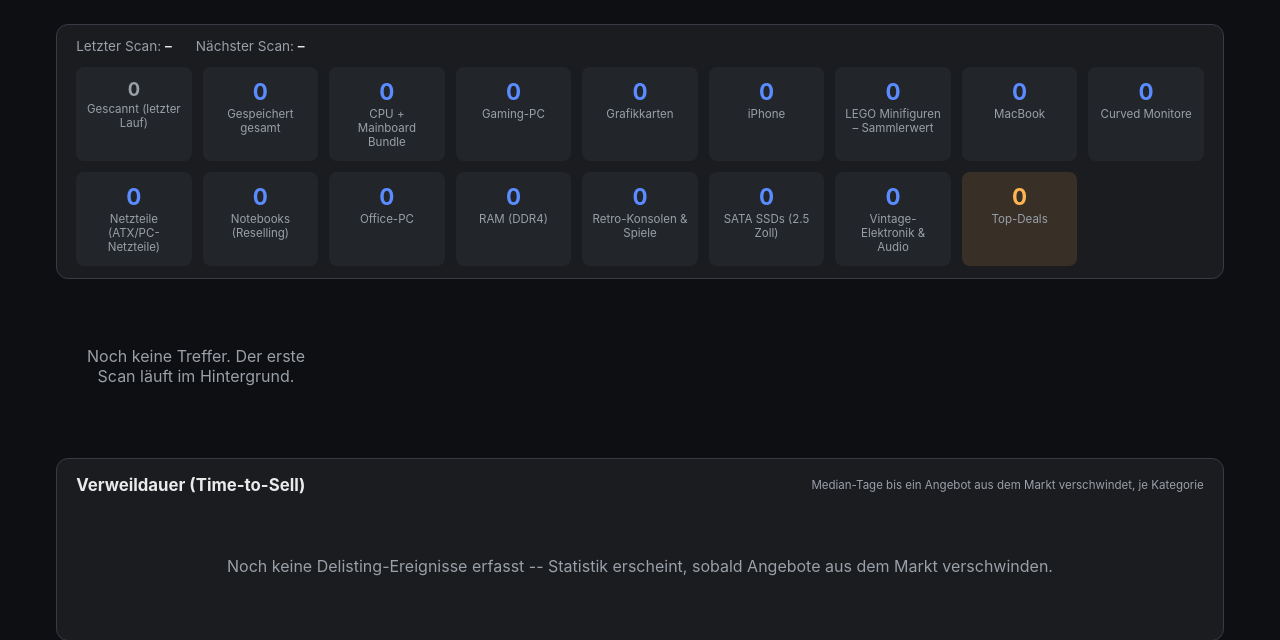
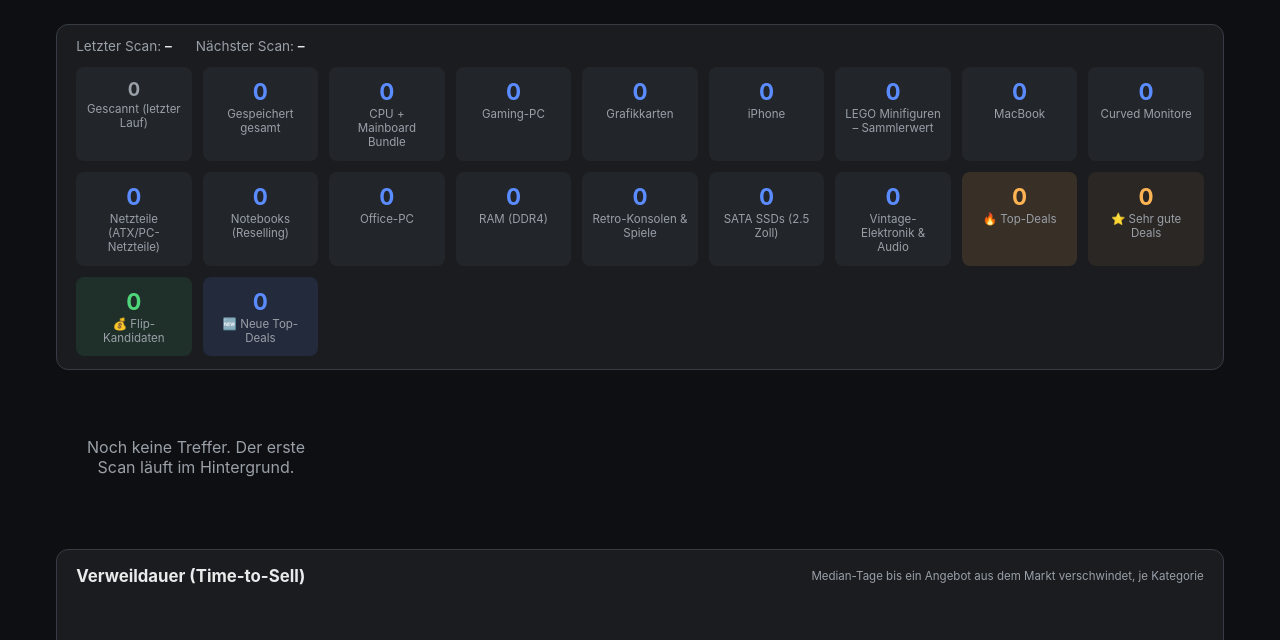
Before and after one commit to dkmd89-dev/gpu-watch-v2, a Flask app: page / in a window 1280 px wide. Shown: the part 59-699 px from the top of the page. Run offline with Flask 3, Linux system fonts and the light colour scheme; data that the repository does not hold is empty; parts of the project's set-up code (start-up, migrations or seed data) failed here and were passed over.

Commit message:
feat(dashboard): drei neue KPI-Kacheln (sehr gute Deals, Flip, neue Top-Deals)
- templates/index.html: 3 neue .counter-card-Kacheln nach #topDealsCard
  (verygood/flip/newtopdeal), dezente Farbvarianten je Kachel
- refreshStatus(): liest very_good_deals_count/flip_candidates_count/
  new_top_deals_count aus /api/status, kein location.reload()
- Kategorie-Kachel-Anker (ensureCategoryTile vor topDealsCard) unveraendert
- tests/test_app_status_kpis.py: Dashboard-HTML-Test fuer alle 4 KPI-IDs
- 583/583 Tests gruen

```diff
--- a/app/templates/index.html
+++ b/app/templates/index.html
@@ -162,6 +162,20 @@
     .counter-card.topdeal {
       background: rgba(255, 180, 84, 0.13);
     }
+    /* Drei weitere KPI-Kacheln (Auftrag "Top-Deal-Logik optimieren",
+       Abschnitt 17): dezente Flaechenfarbe analog .counter-card.topdeal,
+       damit sich alle vier "Highlight"-Kacheln optisch vom neutralen Grau
+       der uebrigen Kacheln abheben, aber sich selbst nicht mit topdeal
+       verwechseln lassen -- je eigener, gedaempfter Farbton. */
+    .counter-card.verygood {
+      background: rgba(255, 180, 84, 0.07);
+    }
+    .counter-card.flip {
+      background: rgba(79, 214, 122, 0.1);
+    }
+    .counter-card.newtopdeal {
+      background: rgba(91, 140, 255, 0.12);
+    }
     /* "Gescannt (letzter Lauf)" ist die am wenigsten wichtige Kennzahl
        (rein technisch/transient) -- bewusst zurueckhaltender dargestellt
        (kleiner, gedaempfte Farbe statt Akzentblau) statt gleichrangig
@@ -176,6 +190,9 @@
       color: var(--accent);
     }
     .counter-value.topdeal { color: var(--amber); }
+    .counter-value.verygood { color: var(--amber); }
+    .counter-value.flip { color: var(--green); }
+    .counter-value.newtopdeal { color: var(--accent); }
     .counter-label {
       font-size: 0.72rem;
       color: var(--text-muted);
@@ -680,7 +697,27 @@
       -->
       <div class="counter-card topdeal" id="topDealsCard">
         <div class="counter-value topdeal" id="cntTopDeals">–</div>
-        <div class="counter-label">Top-Deals</div>
+        <div class="counter-label">🔥 Top-Deals</div>
+      </div>
+      <!--
+        Auftrag "Top-Deal-Logik optimieren" (Abschnitt 11): drei weitere
+        KPI-Kacheln NACH topDealsCard (der Anker fuer ensureCategoryTile()
+        bleibt unveraendert VOR topDealsCard einfuegend, siehe oben --
+        diese drei sind fest, keine dynamische Kategorie-Erzeugung noetig).
+        Werte kommen 1:1 aus /api/status (Backend ist Quelle der Wahrheit,
+        keine eigene Browser-Berechnung, siehe Auftrag Abschnitt 12).
+      -->
+      <div class="counter-card verygood" id="veryGoodDealsCard">
+        <div class="counter-value verygood" id="cntVeryGoodDeals">–</div>
+        <div class="counter-label">⭐ Sehr gute Deals</div>
+      </div>
+      <div class="counter-card flip" id="flipCandidatesCard">
+        <div class="counter-value flip" id="cntFlipCandidates">–</div>
+        <div class="counter-label">💰 Flip-Kandidaten</div>
+      </div>
+      <div class="counter-card newtopdeal" id="newTopDealsCard">
+        <div class="counter-value newtopdeal" id="cntNewTopDeals">–</div>
+        <div class="counter-label">🆕 Neue Top-Deals</div>
       </div>
     </div>
   </section>
@@ -965,6 +1002,14 @@
           document.getElementById('cntSaved').textContent = s.saved_count ?? '–';
           updateCategoryTiles(s.category_counts);
           document.getElementById('cntTopDeals').textContent = s.top_deal_count ?? 0;
+          // Auftrag "Top-Deal-Logik optimieren" (Abschnitt 16/17): drei
+          // weitere KPI-Felder, exakt gleiches Muster wie cntTopDeals oben
+          // -- reines 1:1-Anzeigen des Backend-Werts, keine Browser-
+          // Berechnung. ?? 0 haelt aeltere Backend-Antworten (vor dieser
+          // Erweiterung, ohne diese Felder) robust kompatibel.
+          document.getElementById('cntVeryGoodDeals').textContent = s.very_good_deals_count ?? 0;
+          document.getElementById('cntFlipCandidates').textContent = s.flip_candidates_count ?? 0;
+          document.getElementById('cntNewTopDeals').textContent = s.new_top_deals_count ?? 0;
 
           updateLogBox(s.scan_log_tail);
 
```
Also changed, not shown: app/tests/test_app_status_kpis.py (+15 -0 lines).
